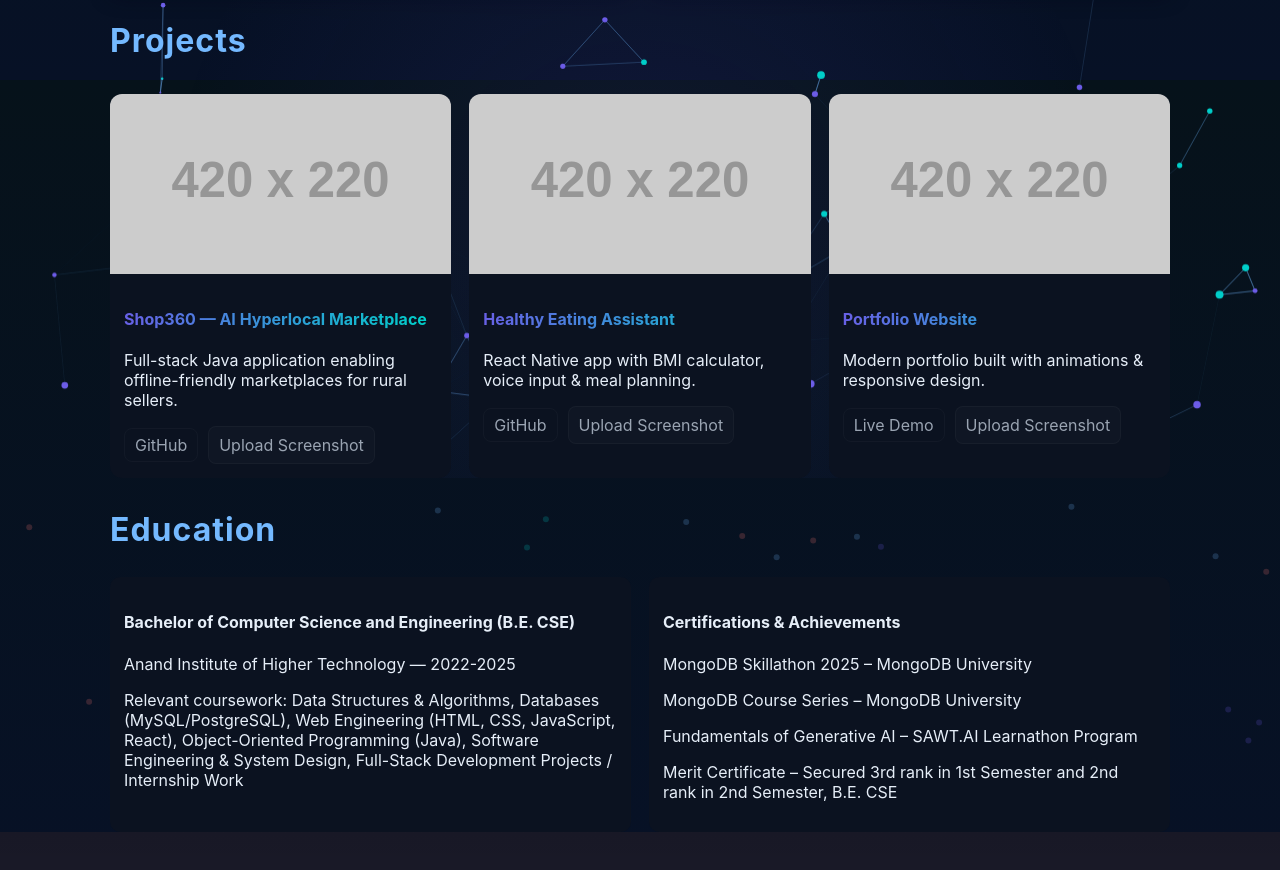
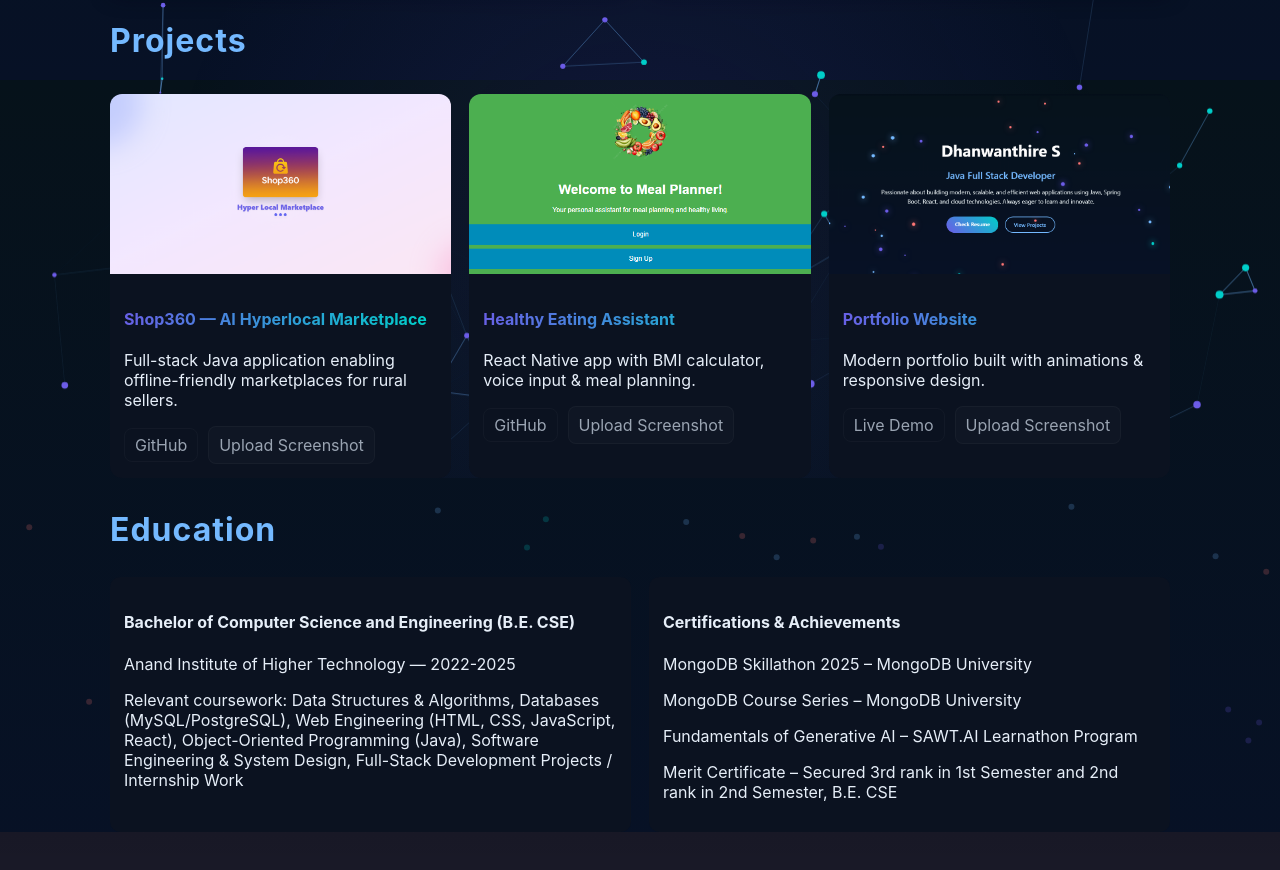
Before and after one commit to dhanwanthiresathish2005-coder/portfolio, a plain HTML site: page index.html in a window 1280 px wide. Shown: the part 2320-3190 px from the top of the page. Drawn offline with nearby package versions, Linux system fonts and the light colour scheme; placeholder pictures from the web are drawn by us; animation ran at ten frames a second.

Commit message:
Add project images to repo and update HTML links

```diff
--- a/index.html
+++ b/index.html
@@ -170,16 +170,17 @@
     <div id="projects-particles" style="position: absolute; width: 100%; height: 100%; top: 0; left: 0; z-index: 0;"></div>
 
     <div class="projects-grid" style="position: relative; z-index: 1;">
+
       <!-- Project 1 -->
 <article class="project-card">
   <div class="project-media" id="proj1-preview">
-          <img src="https://via.placeholder.com/420x220?text=Project+Screenshot" alt="Project 1 preview">
+    <img src="images/project1.png" alt="Shop360 screenshot">
   </div>
   <div class="project-body">
     <h4>Shop360 — AI Hyperlocal Marketplace</h4>
     <p>Full-stack Java application enabling offline-friendly marketplaces for rural sellers.</p>
     <div class="project-links">
-            <a href="https://github.com/dhanwanthiresathish2005-coder/AI-Market.git" target="_blank">GitHub</a>
+      <a href="https://github.com/dhanwanthiresathish2005-coder/AI-Market" target="_blank">GitHub</a>
       <label class="upload-btn">Upload Screenshot
         <input type="file" accept="image/*" class="proj-upload" data-target="proj1-preview">
       </label>
@@ -189,8 +190,8 @@
 
 <!-- Project 2 -->
 <article class="project-card">
-        <div class="project-media" id="proj2-preview">
-          <img src="https://via.placeholder.com/420x220?text=Project+Screenshot" alt="Project 2 preview">
+  <div class="project-media" id="project2-preview">
+    <img src="images/project2.png" alt="Healthy Eating Assistant screenshot">
   </div>
   <div class="project-body">
     <h4>Healthy Eating Assistant</h4>
@@ -207,7 +208,7 @@
 <!-- Project 3 -->
 <article class="project-card">
   <div class="project-media" id="proj3-preview">
-          <img src="https://via.placeholder.com/420x220?text=Project+Screenshot" alt="Project 3 preview">
+    <img src="images/project3.png" alt="Portfolio Website screenshot">
   </div>
   <div class="project-body">
     <h4>Portfolio Website</h4>
@@ -220,6 +221,7 @@
     </div>
   </div>
 </article>
+
     </div>
   </div>
 </section>
```
Also changed, not shown: images/project1.png (added), images/project2.png (added), images/project3.png (added). Lines whose indentation alone changed are shown as unchanged.
